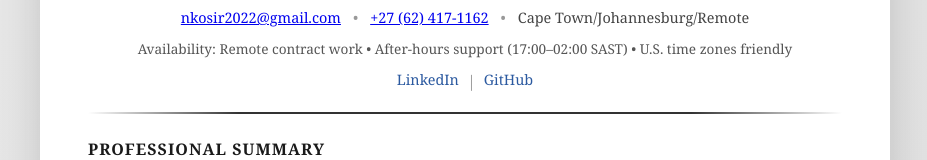
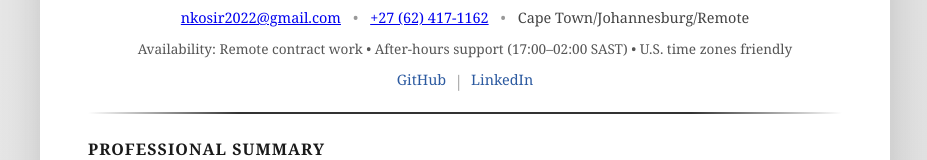
Before and after one commit to RelCode/relcode.github.io, a React (Create React App) app: page / in a window 1280 px wide. Shown: the part 262-422 px from the top of the page, without its empty margins (175-1102 px from the left). Built offline with nearby package versions, Linux system fonts and the light colour scheme.

Commit message:
add portfolio link for soft copy cv

```diff
--- a/src/components/Hero.css
+++ b/src/components/Hero.css
@@ -87,6 +87,14 @@
   color: #2c5aa0;
   animation: blink 1s step-end infinite;
   font-weight: 300;
+}
+
+.screen-only {
+  display: inline;
+}
+
+.print-only {
+  display: none;
 }
 
 @keyframes blink {
@@ -204,6 +212,18 @@
 }
 
 @media print {
+  .screen-only {
+    display: none;
+  }
+
+  .print-only {
+    display: inline;
+  }
+
+  .resume-header .cursor {
+    display: none;
+  }
+
   .profile-placeholder {
     width: 100px;
     height: 100px;
--- a/src/components/Hero.tsx
+++ b/src/components/Hero.tsx
@@ -48,8 +48,10 @@ const ResumeHeader: React.FC = () => {
         <div className="header-text">
           <h1 className="name"><i>Lebo</i> Nkosi</h1>
           <h2 className="title">
-            I do <span className="typewriter">{text}</span>
-            <span className="cursor">|</span>
+            <span className="screen-only">
+              I do <span className="typewriter">{text}</span>
+              <span className="cursor">|</span>
+            </span>
           </h2>
           <p className="tagline">Software Engineer (7+ years) • Remote-first • AI &amp; Full-stack</p>
           <p className="hero-pitch">
@@ -75,12 +77,16 @@ const ResumeHeader: React.FC = () => {
         Availability: Remote contract work • After-hours support (17:00–02:00 SAST) • U.S. time zones friendly
       </div>
       <div className="social-links">
+        <a href="https://github.com/RelCode" target="_blank" rel="noopener noreferrer">
+          GitHub
+        </a>
+        <span className="separator">|</span>
         <a href="https://www.linkedin.com/in/relebohile-nkosi-792b99106/" target="_blank" rel="noopener noreferrer">
           LinkedIn
         </a>
-        <span className="separator">|</span>
-        <a href="https://github.com/RelCode" target="_blank" rel="noopener noreferrer">
-          GitHub
+        <span className="print-only separator">|</span>
+        <a href="https://relcode.github.io/" className='print-only' target="_blank" rel="noopener noreferrer">
+            Portfolio
         </a>
       </div>
       <div className="header-divider"></div>
```
